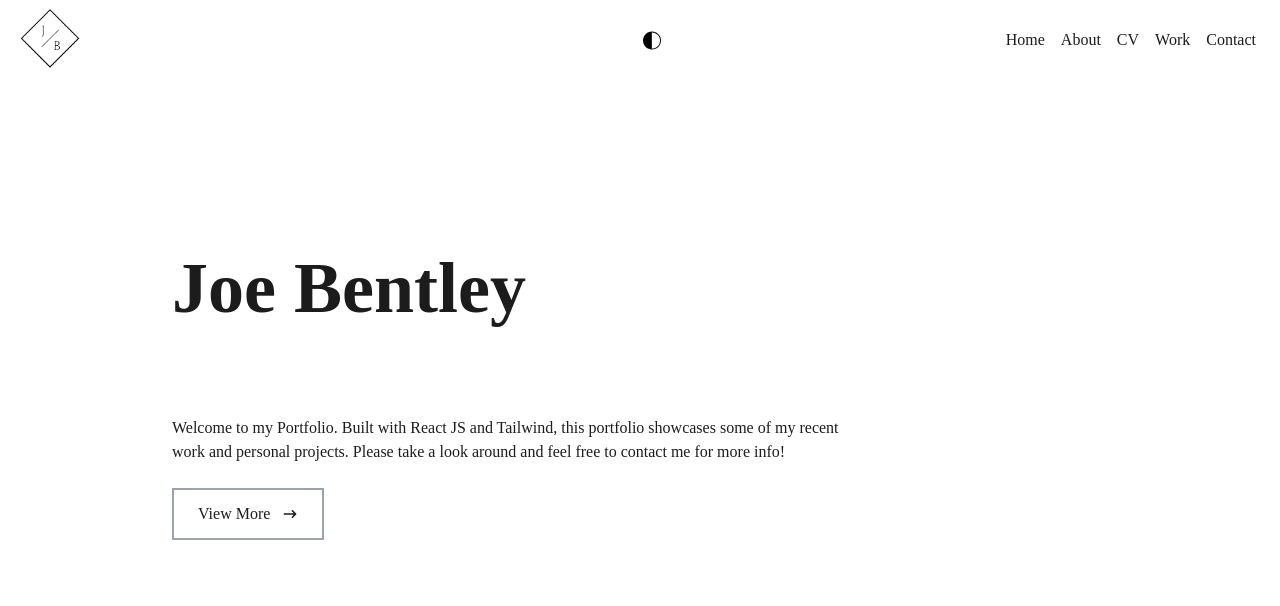
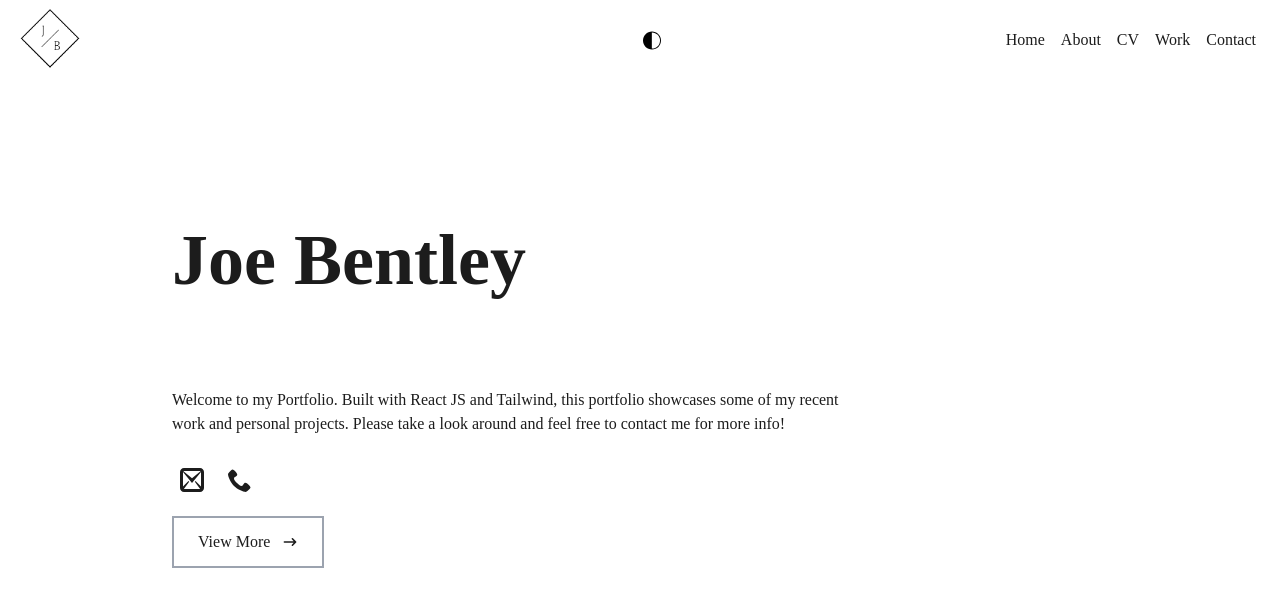
Before and after one commit to Joe-Bentley/JB-react-portfolio, a React (Create React App) app: page / in a window 1280 px wide. Shown: the top 606 px of the page. Built offline with nearby package versions, Linux system fonts and the light colour scheme.

Commit message:
Added call and mail icons

```diff
--- a/src/components/Home.jsx
+++ b/src/components/Home.jsx
@@ -1,6 +1,7 @@
 import React from 'react'
 import { Link } from 'react-scroll'
 import { HiArrowNarrowRight } from 'react-icons/hi';
+import { ImPhone, ImMail2 } from "react-icons/im";
 
 const Home = () => {
   return (
@@ -12,6 +13,12 @@ const Home = () => {
         <h1 className='text-4xl sm:text-7xl font-bold'>Joe Bentley</h1>
         <h2 className='text-3xl mt-4 sm:text-6xl font-bold text-[#FF0000] dark:text-slate-500 type'>Junior Developer</h2>
         <p className='text-[#1C1C1C] dark:text-gray-300 py-4 max-w-[700px]'>Welcome to my Portfolio. Built with React JS and Tailwind, this portfolio showcases some of my recent work and personal projects. Please take a look around and feel free to contact me for more info!</p>
+        <div>
+          <ul className='sm:text-2xl flex flex-row py-4 gap-2'>
+            <li className='hover:text-[#FF0000] hover:translate-y-[-4px] duration-500'><a href="mailto:joe.bentley.20@gmail.com"><ImMail2/></a></li>
+            <li className='hover:text-[#FF0000] hover:translate-y-[-4px] duration-500'><a href="tel:+447545311812"><ImPhone/></a></li>
+          </ul>
+        </div>
         <div>
           <Link to="about" smooth={true} duration={500}>
             <button className='border-2 border-gray-400 dark:border-white px-6 py-3 my-2 flex items-center  hover:bg-[#FF0000] hover:text-white'>View More
--- a/src/components/Tabs.jsx
+++ b/src/components/Tabs.jsx
@@ -8,7 +8,6 @@ const Tabs = () => {
     <div className="mx-auto p-4 md:h-auto py-2 max-w-[1000px] w-full px-4">
       <div className="grid sm:grid-cols-2 gap-3 mx-2 items-center justify-center">
         <img
-          className="drop-shadow-sm shadow-red"
           src={Profile_No_Bg}
           alt="Profile Pic"
           oncontextmenu="return false;"
```
